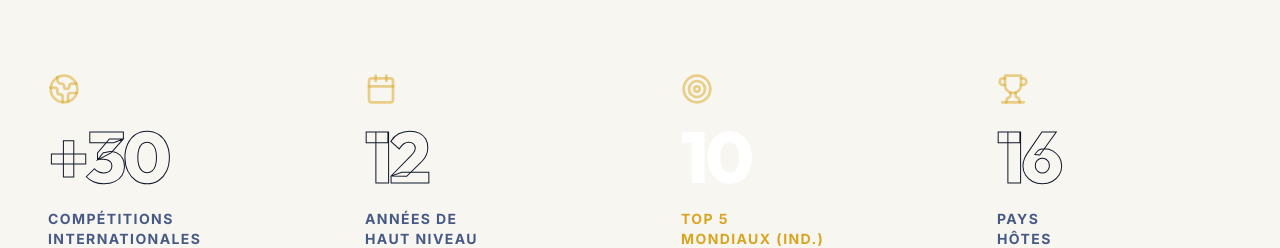
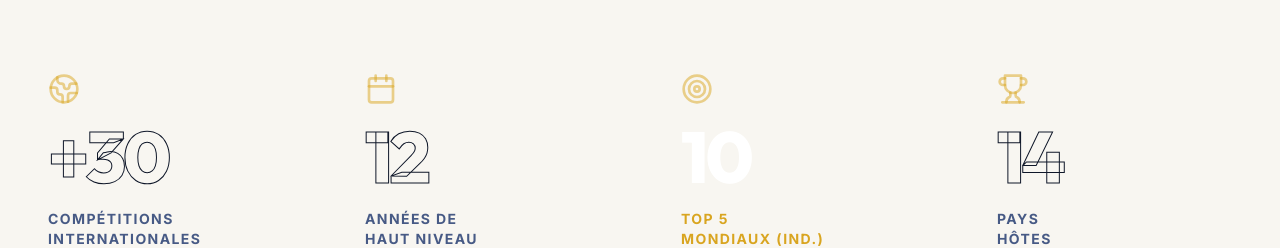
Before and after one commit to nc7hmwtkz4-dot/sg-335882f0-675b-4301-b1b4-dec62524d52d-1777717981, a Next.js app: page /palmares in a window 1280 px wide. Shown: the part 1160-1408 px from the top of the page. Built offline with nearby package versions, Linux system fonts and the light colour scheme.

Commit message:
Update src/pages/palmares.tsx

```diff
--- a/src/pages/palmares.tsx
+++ b/src/pages/palmares.tsx
@@ -240,7 +240,7 @@ export default function Palmares() {
             </div>
             <div className="space-y-4 px-4">
               <Trophy className="w-8 h-8 text-accent/50" />
-              <p className="text-5xl md:text-7xl font-heading font-extrabold tracking-tighter text-transparent [-webkit-text-stroke:1px_theme(colors.foreground)]">16</p>
+              <p className="text-5xl md:text-7xl font-heading font-extrabold tracking-tighter text-transparent [-webkit-text-stroke:1px_theme(colors.foreground)]">14</p>
               <p className="text-sm font-bold uppercase tracking-widest text-muted-foreground">Pays<br />Hôtes</p>
             </div>
           </div>
```
